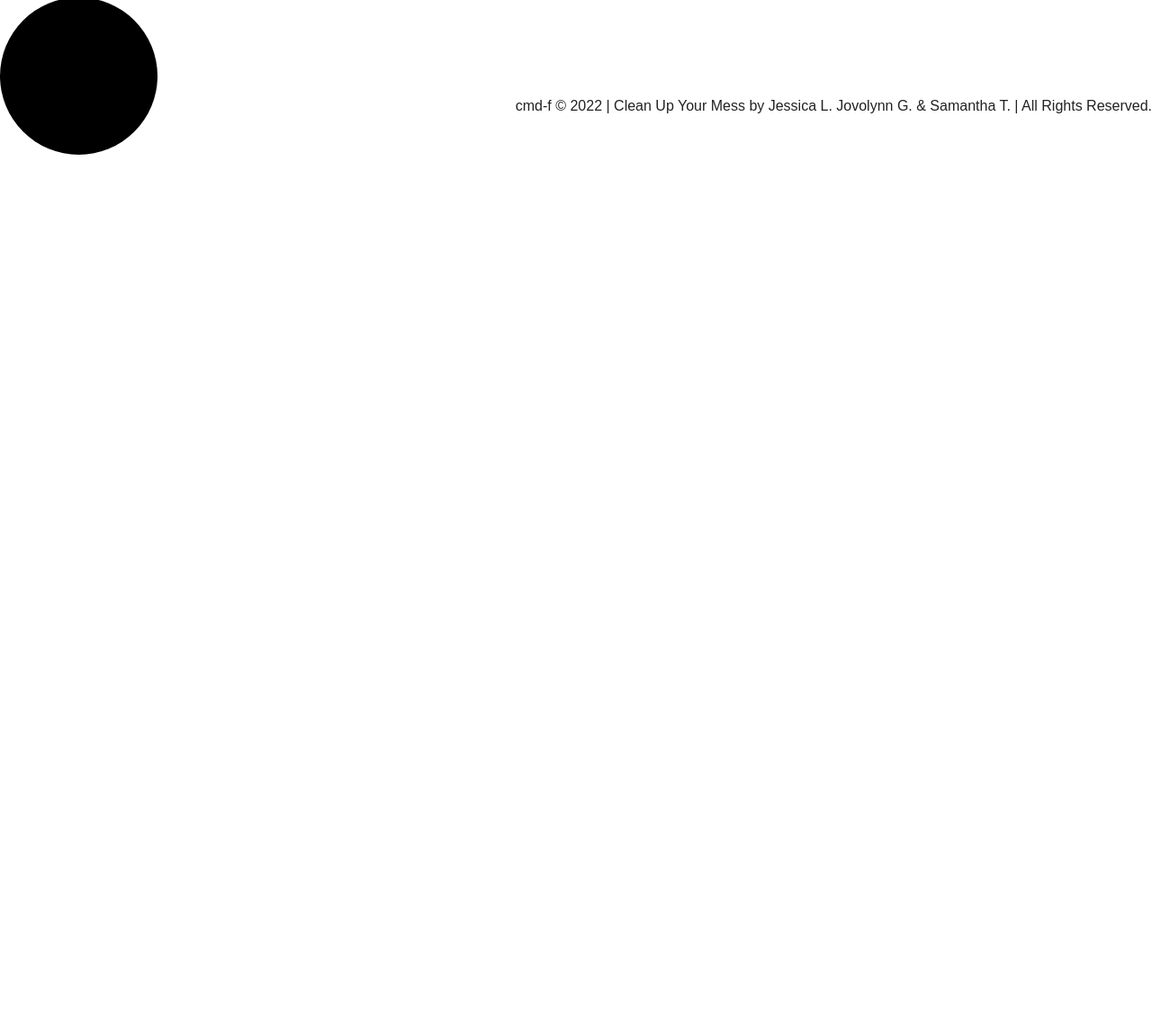
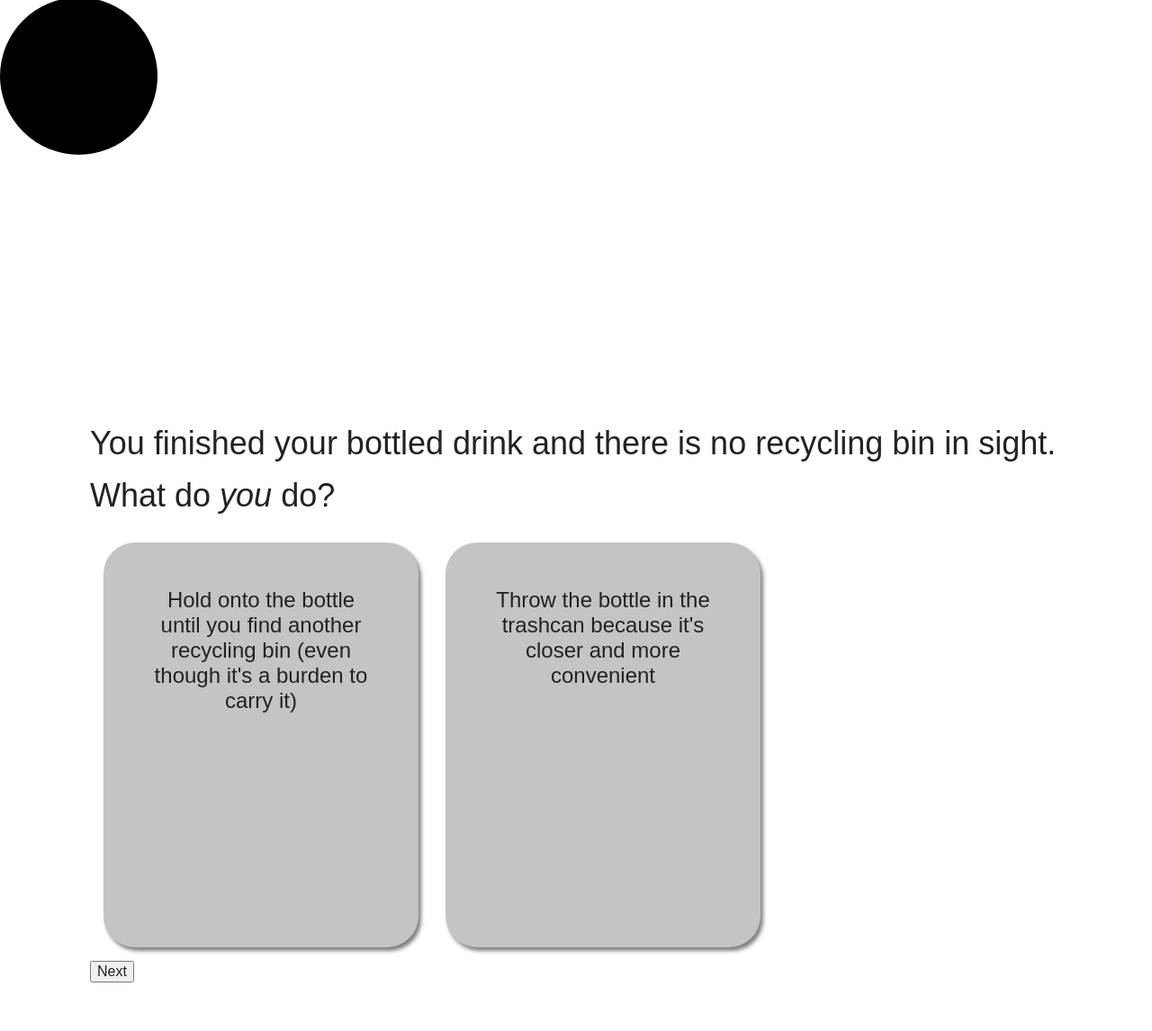
Before and after one commit to samantha-t28/cmd-f-2022, a plain HTML site: page index.html in a window 1280 px wide. Shown: the part 674-1820 px from the top of the page at 90% size. Before the commit the page ends 846 px from the top, so only its background shows below. Drawn offline with Linux system fonts and the light colour scheme.

Commit message:
Added Sections
Need to Center Items and move Button to the right of viewport

```diff
--- a/index.html
+++ b/index.html
@@ -16,6 +16,51 @@
             <h2 class="cont-2">Click Me</h2>
             <div class="clickme"></div>
         </main>
+        <section class="question1">
+            <h3>You finished your bottled drink and there is no recycling bin in sight&period;</h3>
+            <h3>What do <em>you</em> do&quest;</h3>
+            <ul class="is-flex">
+                <li class="col-left card"><p>Hold onto the bottle until you find another recycling bin &lpar;even though it&apos;s a burden to carry it&rpar;</p></li>
+                <li class="col-right card"><p>Throw the bottle in the trashcan because it&apos;s closer and more convenient</p></li>
+            </ul>
+            <button class="nxt-btn">Next</button>
+        </section>
+        <section class="question2">
+            <h3>You don't live far from work, and gas is cheaper&period;</h3>
+            <h3>What do <em>you</em> do&quest;</h3>
+            <ul class="is-flex">
+                <li class="col-left card"><p>Drive to work since gas is never this cheap and it&apos;s faster</p></li>
+                <li class="col-right card"><p>Bike&sol;walk to work to save money and get exercise</p></li>
+            </ul>
+            <button class="nxt-btn">Next</button>
+        </section>
+        <section class="question3">
+            <h3>You noticed your electricity bill is more expensive&period;</h3>
+            <h3>What do <em>you</em> do&quest;</h3>
+            <ul class="is-flex">
+                <li class="col-left card"><p>Turn off the heater&sol;lights when you&apos;re not at home</p></li>
+                <li class="col-right card"><p>Don&apos;t care because it&apos;s not a big deal</p></li>
+            </ul>
+            <button class="nxt-btn">Next</button>
+        </section>
+        <section class="question4">
+            <h3>You notice meat is a lot more expensive&period;</h3>
+            <h3>What do <em>you</em> do&quest;</h3>
+            <ul class="is-flex">
+                <li class="col-left card"><p>Learn how to cook with plant&dash;based proteins</p></li>
+                <li class="col-right card"><p>Pay &dollar;&dollar;&dollar; for a small slab of meat that won&apos;t fill you for long</p></li>
+            </ul>
+            <button class="nxt-btn">Next</button>
+        </section>
+        <section class="question5">
+            <h3>You see your friend throw garbage onto the floor after eating a hamburger&period;</h3>
+            <h3>What do <em>you</em> do&quest;</h3>
+            <ul class="is-flex">
+                <li class="col-left card"><p>Forget what you saw and pretend nothing happened</p></li>
+                <li class="col-right card"><p>Educate your friends that this action is wrong and they should dispose it properly</p></li>
+            </ul>
+            <button class="nxt-btn">Next</button>
+        </section>
         <footer id="footer">
             <p>cmd-f &copy; 2022 &verbar; Clean Up Your Mess by Jessica L&period; Jovolynn G&period; &amp; Samantha T&period; &verbar; All Rights Reserved&period;</p>
         </footer>
--- a/styles/main.css
+++ b/styles/main.css
@@ -17,6 +17,47 @@ h1 {
 h2 {
     font-size: 60px;
     font-variant: small-caps;
+
+}
+
+section {
+    justify-content: center;
+    align-items: center;
+    padding: 300px 100px 200px;
+    width: 100vw;
+}
+
+h3 {
+    font-family: 'Poppins', sans-serif;
+    font-size: 36px;
+    font-style: normal;
+    font-weight: 400;
+    line-height: 42px;
+    letter-spacing: 0em;
+    text-align: left;
+    padding-bottom: 16px;
+}
+
+em {
+    font-family: 'Poppins', sans-serif;
+    font-size: 36px;
+    font-style: italic;
+    font-weight: 500;
+    line-height: 42px;
+    letter-spacing: 0em;
+    text-align: left;
+}
+
+p {
+    font-family: 'Poppins', sans-serif;
+    font-size: 24px;
+    font-style: normal;
+    font-weight: 400;
+    line-height: 28px;
+    letter-spacing: 0em;
+    text-align: center;
+    justify-content: center;
+    padding: 50px;
 }
 
 /*
@@ -55,12 +96,38 @@ h2 {
     padding: 30px 50px;
 }
 
+.is-flex {
+    display: flex;
+}
+
+/*
+|=====================
+| SECTION HELPERS
+|=====================
+*/
+
+.card {
+    width: 350px;
+    height: 450px;
+    background: #C4C4C4;
+    box-shadow: 3px 4px 4px rgba(0, 0, 0, 0.5);
+    border-radius: 35px;
+    margin: 15px;
+    align-items: center;
+    justify-content: center;
+}
+
+.col-right
+
+.col-left
+
 
 /*
 |=====================
 | QUESTIONS #1
 |=====================
 */
+
 
 /*
 |=====================
@@ -112,8 +179,12 @@ h2 {
 */
 #footer {
     display: flex;
-    position: absolute;
+    width: 100vw;
+    height: 120px;
+    position: fixed;
     justify-content: center;
-    bottom: 0;
-    right: 0;
+    left: 0px;
+    top: 904px;
+    margin-top: 25px;
+    background-color: rgb(148, 176, 253);
 }
```
